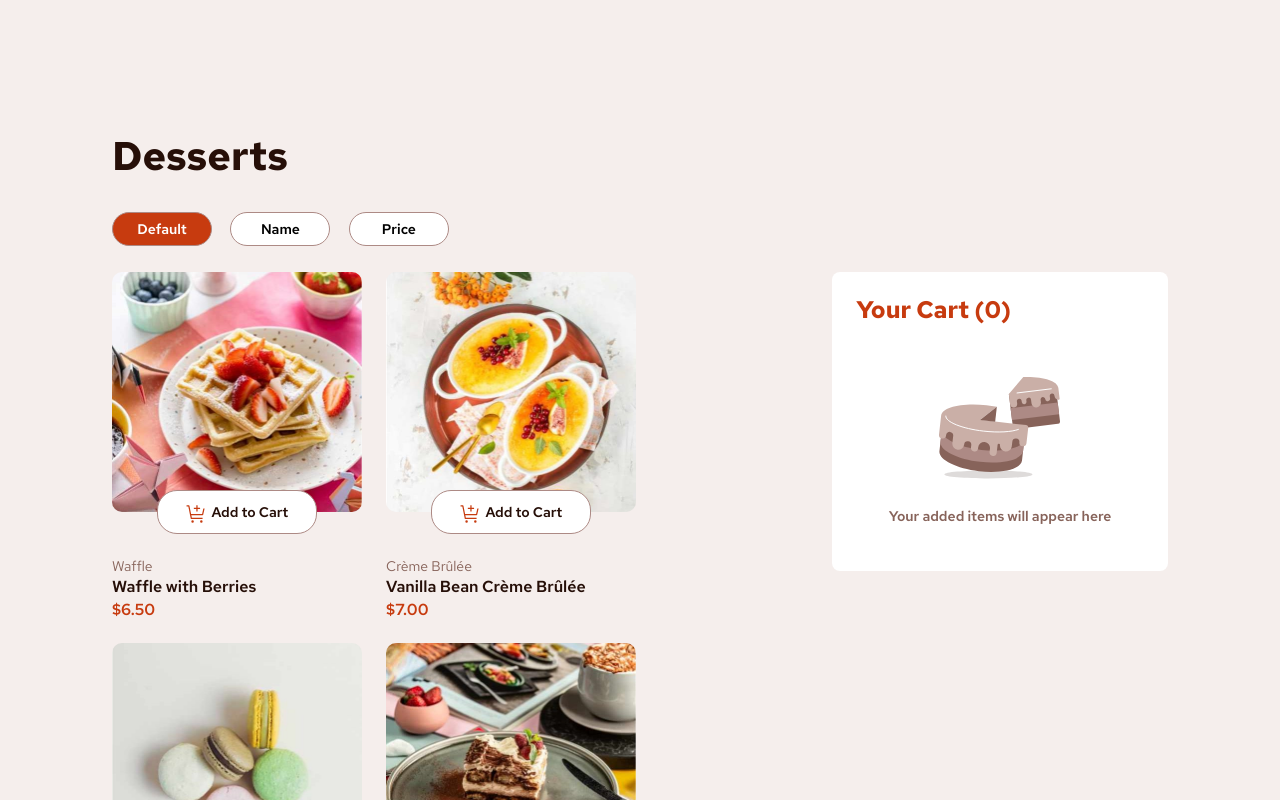
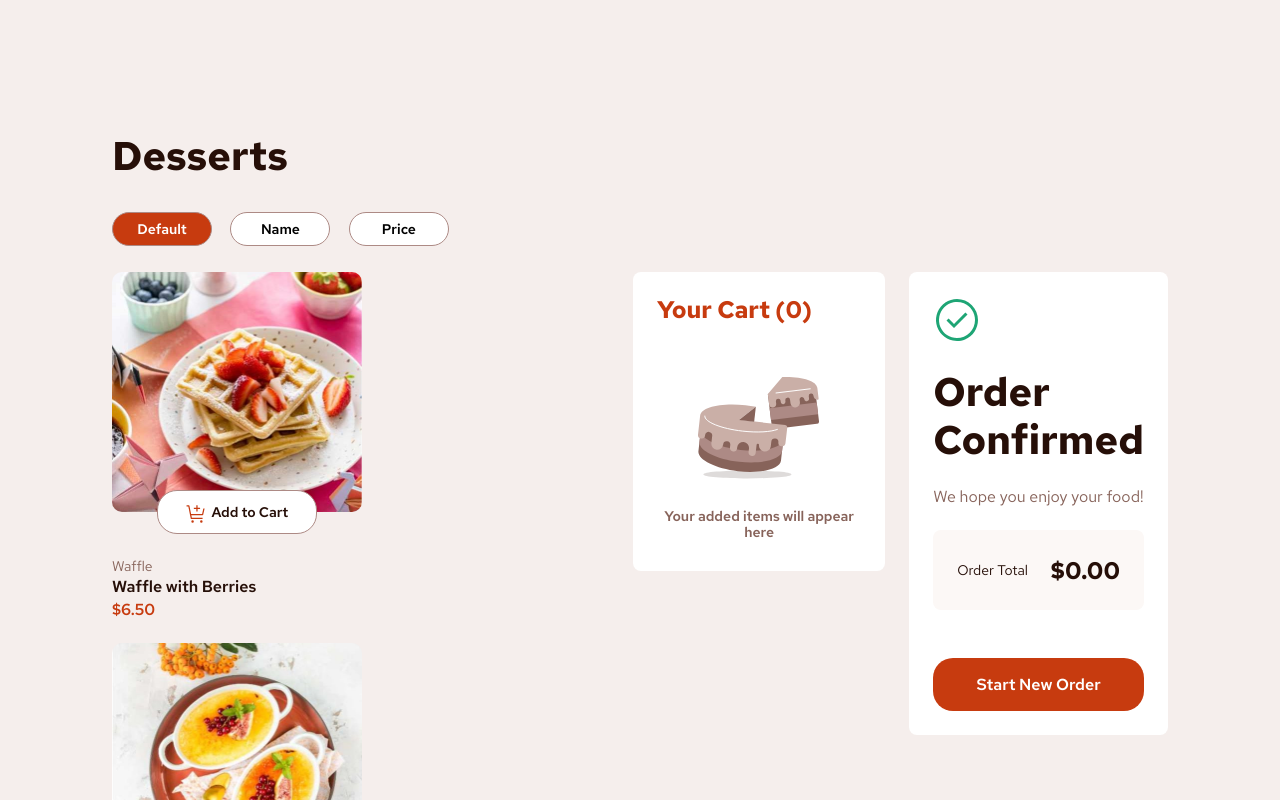
Before and after one commit to FernandoTejedorL/react-product-list-with-cart, a React (Vite) app: page / in a window 1280 px wide. Shown: the top 800 px of the page. Built offline with nearby package versions, Linux system fonts and the light colour scheme.

Commit message:
w/ modal

```diff
--- a/src/App.jsx
+++ b/src/App.jsx
@@ -7,6 +7,7 @@ import Header from './components/header/Header';
 import Main from './components/main/Main';
 import { GlobalStyles } from './styles/GlobalStyles';
 import Cart from './components/cart/Cart';
+import Modal from './components/modal/Modal';
 
 const App = () => {
 	const [order, setOrder] = useState('default');
@@ -17,6 +18,7 @@ const App = () => {
 		(acc, item) => acc + item.price * item.quantity,
 		0
 	);
+	console.log(cart);
 	return (
 		<>
 			<GlobalStyles />
@@ -61,6 +63,7 @@ const App = () => {
 					cart={cart}
 					setCart={setCart}
 				/>
+				<Modal cart={cart} totalCount={totalQuantity} totalPrice={totalPrice} />
 			</Main>
 		</>
 	);
--- a/src/components/constants/deserts-info.js
+++ b/src/components/constants/deserts-info.js
@@ -7,11 +7,11 @@ export const DISHES = [
 		category: 'Waffle',
 		price: 6.5,
 		image: {
-			desktop: './assets/images/image-waffle-desktop.jpg',
-			tablet: './assets/images/image-waffle-tablet.jpg',
-			mobile: './assets/images/image-waffle-mobile.jpg'
-		},
-		thumb: 'waffle'
+			desktop: '/assets/images/image-waffle-desktop.jpg',
+			tablet: '/assets/images/image-waffle-tablet.jpg',
+			mobile: '/assets/images/image-waffle-mobile.jpg',
+			thumb: '/assets/images/image-waffle-thumbnail.jpg'
+		}
 	},
 	{
 		id: v4(),
@@ -19,11 +19,11 @@ export const DISHES = [
 		category: 'Crème Brûlée',
 		price: 7.0,
 		image: {
-			desktop: './assets/images/image-creme-brulee-desktop.jpg',
-			tablet: './assets/images/image-creme-brulee-tablet.jpg',
-			mobile: './assets/images/image-creme-brulee-mobile.jpg'
-		},
-		thumb: 'creme-brulee'
+			desktop: '/assets/images/image-creme-brulee-desktop.jpg',
+			tablet: '/assets/images/image-creme-brulee-tablet.jpg',
+			mobile: '/assets/images/image-creme-brulee-mobile.jpg',
+			thumb: '/assets/images/image-creme-brulee-thumbnail.jpg'
+		}
 	},
 	{
 		id: v4(),
@@ -31,11 +31,11 @@ export const DISHES = [
 		category: 'Macaron',
 		price: 8.0,
 		image: {
-			desktop: './assets/images/image-macaron-desktop.jpg',
-			tablet: './assets/images/image-macaron-tablet.jpg',
-			mobile: './assets/images/image-macaron-mobile.jpg'
-		},
-		thumb: 'macaron'
+			desktop: '/assets/images/image-macaron-desktop.jpg',
+			tablet: '/assets/images/image-macaron-tablet.jpg',
+			mobile: '/assets/images/image-macaron-mobile.jpg',
+			thumb: '/assets/images/image-macaron-thumbnail.jpg'
+		}
 	},
 	{
 		id: v4(),
@@ -43,11 +43,11 @@ export const DISHES = [
 		category: 'Tiramisu',
 		price: 5.5,
 		image: {
-			desktop: './assets/images/image-tiramisu-desktop.jpg',
-			tablet: './assets/images/image-tiramisu-tablet.jpg',
-			mobile: './assets/images/image-tiramisu-mobile.jpg'
-		},
-		thumb: 'tiramisu'
+			desktop: '/assets/images/image-tiramisu-desktop.jpg',
+			tablet: '/assets/images/image-tiramisu-tablet.jpg',
+			mobile: '/assets/images/image-tiramisu-mobile.jpg',
+			thumb: '/assets/images/image-tiramisu-thumbnail.jpg'
+		}
 	},
 	{
 		id: v4(),
@@ -55,11 +55,11 @@ export const DISHES = [
 		category: 'Baklava',
 		price: 4.0,
 		image: {
-			desktop: './assets/images/image-baklava-desktop.jpg',
-			tablet: './assets/images/image-baklava-tablet.jpg',
-			mobile: './assets/images/image-baklava-mobile.jpg'
-		},
-		thumb: 'baklava'
+			desktop: '/assets/images/image-baklava-desktop.jpg',
+			tablet: '/assets/images/image-baklava-tablet.jpg',
+			mobile: '/assets/images/image-baklava-mobile.jpg',
+			thumb: '/assets/images/image-baklava-thumbnail.jpg'
+		}
 	},
 	{
 		id: v4(),
@@ -67,11 +67,11 @@ export const DISHES = [
 		category: 'Pie',
 		price: 5.0,
 		image: {
-			desktop: './assets/images/image-meringue-desktop.jpg',
-			tablet: './assets/images/image-meringue-tablet.jpg',
-			mobile: './assets/images/image-meringue-mobile.jpg'
-		},
-		thumb: 'meringue'
+			desktop: '/assets/images/image-meringue-desktop.jpg',
+			tablet: '/assets/images/image-meringue-tablet.jpg',
+			mobile: '/assets/images/image-meringue-mobile.jpg',
+			thumb: '/assets/images/image-meringue-thumbnail.jpg'
+		}
 	},
 	{
 		id: v4(),
@@ -79,11 +79,11 @@ export const DISHES = [
 		category: 'Cake',
 		price: 4.5,
 		image: {
-			desktop: './assets/images/image-cake-desktop.jpg',
-			tablet: './assets/images/image-cake-tablet.jpg',
-			mobile: './assets/images/image-cake-mobile.jpg'
-		},
-		thumb: 'cake'
+			desktop: '/assets/images/image-cake-desktop.jpg',
+			tablet: '/assets/images/image-cake-tablet.jpg',
+			mobile: '/assets/images/image-cake-mobile.jpg',
+			thumb: '/assets/images/image-cake-thumbnail.jpg'
+		}
 	},
 	{
 		id: v4(),
@@ -91,11 +91,11 @@ export const DISHES = [
 		category: 'Brownie',
 		price: 5.5,
 		image: {
-			desktop: './assets/images/image-brownie-desktop.jpg',
-			tablet: './assets/images/image-brownie-tablet.jpg',
-			mobile: './assets/images/image-brownie-mobile.jpg'
-		},
-		thumb: 'brownie'
+			desktop: '/assets/images/image-brownie-desktop.jpg',
+			tablet: '/assets/images/image-brownie-tablet.jpg',
+			mobile: '/assets/images/image-brownie-mobile.jpg',
+			thumb: '/assets/images/image-brownie-thumbnail.jpg'
+		}
 	},
 	{
 		id: v4(),
@@ -103,10 +103,10 @@ export const DISHES = [
 		category: 'Panna Cotta',
 		price: 6.5,
 		image: {
-			desktop: './assets/images/image-panna-cotta-desktop.jpg',
-			tablet: './assets/images/image-panna-cotta-tablet.jpg',
-			mobile: './assets/images/image-panna-cotta-mobile.jpg'
-		},
-		thumb: 'panna-cotta'
+			desktop: '/assets/images/image-panna-cotta-desktop.jpg',
+			tablet: '/assets/images/image-panna-cotta-tablet.jpg',
+			mobile: '/assets/images/image-panna-cotta-mobile.jpg',
+			thumb: 'public/assets/images/image-panna-cotta-thumbnail.jpg'
+		}
 	}
 ];
--- /dev/null
+++ b/src/components/modal/Modal.jsx
@@ -0,0 +1,37 @@
+import ModalItem from '../modalItem/ModalItem';
+import {
+	StyledHope,
+	StyledModal,
+	StyledModalTotal,
+	StyledOrderButton,
+	StyledOrderedItems,
+	StyledTotalAmount,
+	StyledTotalText,
+	StyledVerification,
+	StyledVerificationTitle
+} from './modal.styles';
+
+const Modal = ({ cart, totalPrice }) => {
+	return (
+		<StyledModal>
+			<StyledVerification
+				src='/assets/images/icon-order-confirmed.svg'
+				alt=''
+			/>
+			<StyledVerificationTitle>Order Confirmed</StyledVerificationTitle>
+			<StyledHope>We hope you enjoy your food!</StyledHope>
+			<StyledOrderedItems>
+				{cart.map(item => (
+					<ModalItem key={item.id} {...item} />
+				))}
+				<StyledModalTotal>
+					<StyledTotalText>Order Total</StyledTotalText>
+					<StyledTotalAmount>${totalPrice.toFixed(2)}</StyledTotalAmount>
+				</StyledModalTotal>
+			</StyledOrderedItems>
+			<StyledOrderButton>Start New Order</StyledOrderButton>
+		</StyledModal>
+	);
+};
+
+export default Modal;
--- /dev/null
+++ b/src/components/modal/modal.styles.js
@@ -0,0 +1,96 @@
+import styled from 'styled-components';
+import { COLORS } from '../../styles/colors';
+import { FONT_SIZE, FONT_WEIGHT, LINE_HEIGHT } from '../../styles/fonts';
+
+const StyledModal = styled.div`
+	position: relative;
+	display: flex;
+	min-height: 299px;
+	width: 327px;
+	flex-direction: column;
+	background-color: ${COLORS.white};
+	border-radius: 8px;
+	padding: 24px;
+	gap: 24px;
+
+	@media screen and (width>=768px) {
+		width: 688px;
+	}
+
+	@media screen and (width>=1024px) {
+		width: 384px;
+	}
+`;
+
+const StyledVerification = styled.img`
+	height: 48px;
+	width: 48px;
+	border-radius: 50%;
+`;
+
+const StyledVerificationTitle = styled.span`
+	font-size: ${FONT_SIZE.xl};
+	line-height: ${LINE_HEIGHT.high};
+	font-weight: ${FONT_WEIGHT.bold};
+	color: ${COLORS.rose900};
+`;
+
+const StyledHope = styled.span`
+	font-size: ${FONT_SIZE.m};
+	color: ${COLORS.rose500};
+`;
+
+const StyledModalTotal = styled.div`
+	height: 80px;
+	display: flex;
+	justify-content: space-between;
+	align-items: center;
+`;
+
+const StyledTotalText = styled.span`
+	font-size: ${FONT_SIZE.s};
+	color: ${COLORS.rose900};
+`;
+
+const StyledTotalAmount = styled.span`
+	font-size: ${FONT_SIZE.l};
+	font-weight: ${FONT_WEIGHT.bold};
+	color: ${COLORS.rose900};
+`;
+
+const StyledOrderButton = styled.button`
+	height: 53px;
+	color: ${COLORS.white};
+	background-color: ${COLORS.red};
+	border-radius: 20px;
+	font-size: ${FONT_SIZE.m};
+	font-weight: ${FONT_WEIGHT.semibold};
+	text-align: center;
+	padding: 16px;
+	margin-top: 24px;
+	border: none;
+
+	@media (hover: hover) {
+		&:hover {
+			background-color: ${COLORS.rose500};
+		}
+	}
+`;
+
+const StyledOrderedItems = styled.div`
+	background-color: ${COLORS.rose50};
+	border-radius: 8px;
+	padding-inline: 24px;
+`;
+
+export {
+	StyledModal,
+	StyledVerification,
+	StyledVerificationTitle,
+	StyledHope,
+	StyledModalTotal,
+	StyledTotalText,
+	StyledTotalAmount,
+	StyledOrderButton,
+	StyledOrderedItems
+};
--- /dev/null
+++ b/src/components/modalItem/ModalItem.jsx
@@ -0,0 +1,33 @@
+import {
+	StyledImgAndText,
+	StyledItemOrdered,
+	StyledOrderedAmount,
+	StyledOrderedAmountAndPrices,
+	StyledOrderedUnitaryPrice,
+	StyledOrderName,
+	StyledTexts,
+	StyledThumb,
+	StyledTotalPerItem
+} from './modalItem.styles';
+
+const ModalItem = ({ image, name, quantity, price }) => {
+	return (
+		<StyledItemOrdered>
+			<StyledImgAndText>
+				<StyledThumb src={image.thumb} alt='' />
+				<StyledTexts>
+					<StyledOrderName>{name}</StyledOrderName>
+					<StyledOrderedAmountAndPrices>
+						<StyledOrderedAmount>{quantity}x</StyledOrderedAmount>
+						<StyledOrderedUnitaryPrice>
+							@${price.toFixed(2)}
+						</StyledOrderedUnitaryPrice>
+					</StyledOrderedAmountAndPrices>
+				</StyledTexts>
+			</StyledImgAndText>
+			<StyledTotalPerItem>${(quantity * price).toFixed(2)}</StyledTotalPerItem>
+		</StyledItemOrdered>
+	);
+};
+
+export default ModalItem;
--- /dev/null
+++ b/src/components/modalItem/modalItem.styles.js
@@ -0,0 +1,72 @@
+import styled from 'styled-components';
+import { COLORS } from '../../styles/colors';
+import { FONT_SIZE, FONT_WEIGHT } from '../../styles/fonts';
+
+const StyledItemOrdered = styled.div`
+	display: flex;
+	justify-content: space-between;
+	align-items: center;
+	height: 80px;
+	padding: 16px 0 16px 0;
+	border-bottom: 1px solid ${COLORS.rose100};
+`;
+
+const StyledImgAndText = styled.div`
+	display: flex;
+	gap: 16px;
+`;
+
+const StyledThumb = styled.img`
+	height: 48px;
+	width: 48px;
+	border-radius: 4px;
+`;
+
+const StyledTexts = styled.div`
+	display: flex;
+	flex-direction: column;
+	justify-content: space-between;
+`;
+
+const StyledOrderName = styled.span`
+	font-size: ${FONT_SIZE.s};
+	font-weight: ${FONT_WEIGHT.semibold};
+	color: ${COLORS.rose900};
+`;
+
+const StyledOrderedAmountAndPrices = styled.div`
+	display: flex;
+	justify-content: flex-start;
+	align-items: center;
+	gap: 8px;
+`;
+
+const StyledOrderedAmount = styled.span`
+	font-size: ${FONT_SIZE.s};
+	font-weight: ${FONT_WEIGHT.semibold};
+	color: ${COLORS.red};
+`;
+
+const StyledOrderedUnitaryPrice = styled.span`
+	font-size: ${FONT_SIZE.s};
+	font-weight: ${FONT_WEIGHT.regular};
+	color: ${COLORS.rose500};
+`;
+
+const StyledTotalPerItem = styled.span`
+	font-size: ${FONT_SIZE.m};
+	font-weight: ${FONT_WEIGHT.semibold};
+	color: ${COLORS.rose900};
+`;
+
+export {
+	StyledItemOrdered,
+	StyledImgAndText,
+	StyledThumb,
+	StyledTexts,
+	StyledOrderName,
+	StyledOrderedAmountAndPrices,
+	StyledOrderedAmount,
+	StyledOrderedUnitaryPrice,
+	StyledTotalPerItem
+};
```
